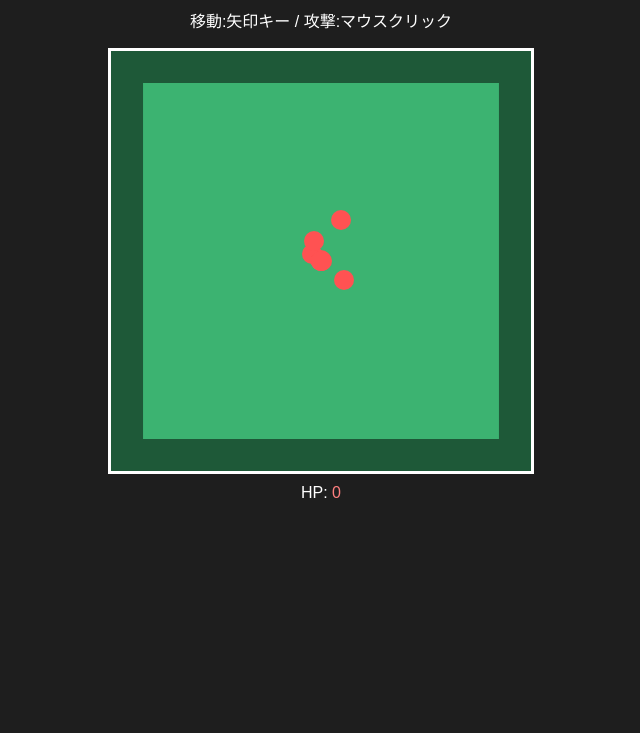
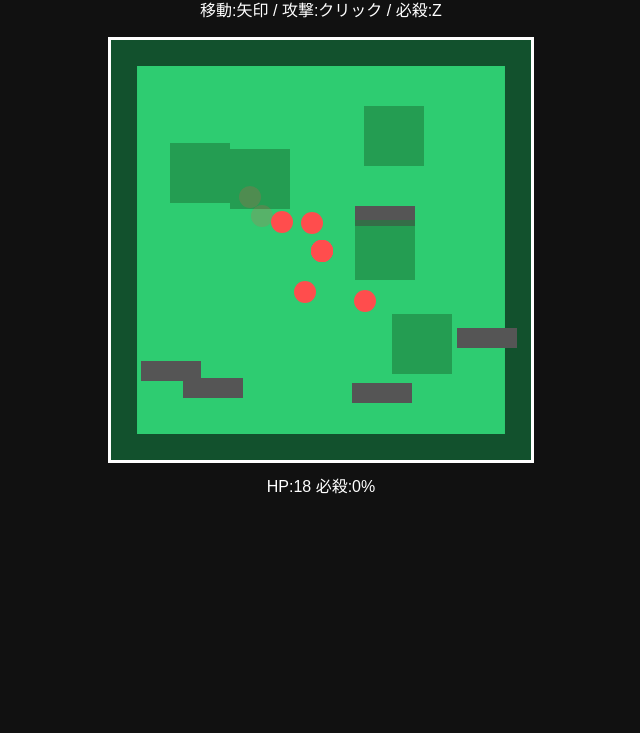
Before and after one commit to erizaverou/game, a plain HTML site: page index.html in a window 1280 px wide. Shown: the part 67-800 px from the top of the page, without its empty margins (319-959 px from the left). Drawn offline with Linux system fonts and the light colour scheme.

Commit message:
Update index.html

```diff
--- a/index.html
+++ b/index.html
@@ -2,84 +2,110 @@
 <html lang="ja">
 <head>
 <meta charset="UTF-8">
-<title>ブロスタ風バトロワ（強化版）</title>
+<title>ブロスタ風（ガチ版）</title>
 <style>
-body { margin:0; background:#1e1e1e; color:white; font-family:sans-serif; text-align:center; }
-#game { position:relative; margin:10px auto; width:420px; height:420px; background:#3cb371; border:3px solid #fff; overflow:hidden; }
-.player,.enemy { position:absolute; width:20px; height:20px; border-radius:50%; }
-.player { background:#00e5ff; }
-.enemy { background:#ff5252; }
-.bullet { position:absolute; width:6px; height:6px; background:yellow; border-radius:50%; }
-#ui { margin-top:5px; }
-#hp { color:#ff8080; }
+body{margin:0;background:#111;color:#fff;text-align:center;font-family:sans-serif;}
+#game{position:relative;margin:10px auto;width:420px;height:420px;background:#2ecc71;border:3px solid #fff;overflow:hidden;}
+.player,.enemy{position:absolute;width:22px;height:22px;border-radius:50%;}
+.player{background:#00e5ff;}
+.enemy{background:#ff4d4d;}
+.bullet{position:absolute;width:6px;height:6px;background:yellow;border-radius:50%;}
+.wall{position:absolute;background:#555;}
+.grass{position:absolute;background:#1e7f3f;opacity:0.6;}
+#ui{margin-top:5px;}
 </style>
 </head>
 <body>
-<h2>ブロスタ風バトロワ（強化版）</h2>
-<p>移動:矢印キー / 攻撃:マウスクリック</p>
+<h3>ブロスタ風（ほぼ再現）</h3>
+<p>移動:矢印 / 攻撃:クリック / 必殺:Z</p>
 <div id="game"></div>
-<div id="ui">HP: <span id="hp">100</span></div>
+<div id="ui">HP:<span id="hp">100</span> 必殺:<span id="ult">0</span>%</div>
 <script>
-const game = document.getElementById("game");
-const hpText = document.getElementById("hp");
+const game=document.getElementById("game");
+const hpText=document.getElementById("hp");
+const ultText=document.getElementById("ult");
 
-let player = { x:200, y:200, hp:100, el:null };
-let enemies = [];
-let bullets = [];
-let circleRadius = 200;
+let player={x:200,y:200,hp:100,ult:0,el:null};
+let enemies=[],bullets=[],walls=[],grass=[];
+let radius=200;
 
 function createPlayer(){
  let el=document.createElement("div"); el.className="player";
  game.appendChild(el); player.el=el;
 }
 
+function createMap(){
+ // 壁
+ for(let i=0;i<5;i++){
+  let el=document.createElement("div"); el.className="wall";
+  let w=60,h=20;
+  let x=Math.random()*360,y=Math.random()*360;
+  el.style.width=w+"px"; el.style.height=h+"px";
+  el.style.left=x+"px"; el.style.top=y+"px";
+  walls.push({x,y,w,h,el}); game.appendChild(el);
+ }
+ // 草
+ for(let i=0;i<5;i++){
+  let el=document.createElement("div"); el.className="grass";
+  let size=60;
+  let x=Math.random()*360,y=Math.random()*360;
+  el.style.width=size+"px"; el.style.height=size+"px";
+  el.style.left=x+"px"; el.style.top=y+"px";
+  grass.push({x,y,size,el}); game.appendChild(el);
+ }
+}
+
 function createEnemies(){
  for(let i=0;i<10;i++){
   let el=document.createElement("div"); el.className="enemy";
-    let type=i%3;
-    enemies.push({
-      x:Math.random()*380,
-      y:Math.random()*380,
-      speed:0.3+Math.random()*0.7,
-      hp:20+type*10,
-      el
-    });
+  enemies.push({x:Math.random()*380,y:Math.random()*380,hp:40,speed:0.5,el});
   game.appendChild(el);
  }
 }
 
-function shoot(mx,my){
-  let angle=Math.atan2(my-player.y, mx-player.x);
+function shoot(mx,my,spread=1,count=1){
+ for(let i=0;i<count;i++){
+  let angle=Math.atan2(my-player.y,mx-player.x)+(Math.random()-0.5)*spread;
   let el=document.createElement("div"); el.className="bullet";
   game.appendChild(el);
-  bullets.push({ x:player.x, y:player.y, dx:Math.cos(angle)*5, dy:Math.sin(angle)*5, el });
+  bullets.push({x:player.x,y:player.y,dx:Math.cos(angle)*6,dy:Math.sin(angle)*6,el});
+ }
+}
+
+function ult(){
+ if(player.ult<100) return;
+ player.ult=0;
+ shoot(player.x,player.y,Math.PI*2,20);
+}
+
+function collisionRect(px,py){
+ return walls.some(w=>px>w.x&&px<w.x+w.w&&py>w.y&&py<w.y+w.h);
+}
+
+function inGrass(px,py){
+ return grass.some(g=>px>g.x&&px<g.x+g.size&&py>g.y&&py<g.y+g.size);
 }
 
 function update(){
-  // 安全地帯縮小
-  circleRadius -= 0.02;
-
+ radius-=0.01;
  player.el.style.left=player.x+"px";
  player.el.style.top=player.y+"px";
 
-  // 円外ダメージ
-  let cx=210, cy=210;
-  let dist=Math.hypot(player.x-cx, player.y-cy);
-  if(dist>circleRadius) player.hp-=0.1;
+ let cx=210,cy=210;
+ if(Math.hypot(player.x-cx,player.y-cy)>radius) player.hp-=0.1;
 
  enemies.forEach((e,ei)=>{
+  let dx=player.x-e.x,dy=player.y-e.y,d=Math.hypot(dx,dy);
+  e.x+=dx/d*e.speed; e.y+=dy/d*e.speed;
+
+  if(inGrass(e.x,e.y)&&!inGrass(player.x,player.y)) e.el.style.opacity=0.2;
+  else e.el.style.opacity=1;
+
+  if(d<15) player.hp-=0.2;
+  if(e.hp<=0){game.removeChild(e.el);enemies.splice(ei,1);player.ult+=20;}
+
   e.el.style.left=e.x+"px";
   e.el.style.top=e.y+"px";
-
-    let dx=player.x-e.x, dy=player.y-e.y;
-    let d=Math.hypot(dx,dy);
-    e.x+=dx/d*e.speed;
-    e.y+=dy/d*e.speed;
-
-    // 接触ダメージ
-    if(d<15) player.hp-=0.3;
-
-    if(e.hp<=0){ game.removeChild(e.el); enemies.splice(ei,1); }
  });
 
  bullets.forEach((b,bi)=>{
@@ -87,43 +113,46 @@ function update(){
   b.el.style.left=b.x+"px";
   b.el.style.top=b.y+"px";
 
+  if(collisionRect(b.x,b.y)){
+   game.removeChild(b.el); bullets.splice(bi,1); return;
+  }
+
   enemies.forEach(e=>{
-      let d=Math.hypot(b.x-e.x,b.y-e.y);
-      if(d<10){ e.hp-=10; }
+   if(Math.hypot(b.x-e.x,b.y-e.y)<10){ e.hp-=10; player.ult+=5; }
   });
 
   if(b.x<0||b.x>420||b.y<0||b.y>420){
-      game.removeChild(b.el);
-      bullets.splice(bi,1);
+   game.removeChild(b.el); bullets.splice(bi,1);
   }
  });
 
-  hpText.textContent=Math.max(0,Math.floor(player.hp));
+ hpText.textContent=Math.floor(player.hp);
+ ultText.textContent=Math.min(100,Math.floor(player.ult));
 
-  if(player.hp<=0){ alert("ゲームオーバー"); location.reload(); }
-  if(enemies.length===0){ alert("勝利！"); location.reload(); }
+ if(player.hp<=0){alert("ゲームオーバー");location.reload();}
+ if(enemies.length===0){alert("勝利！");location.reload();}
 
-  drawCircle();
+ game.style.boxShadow=`inset 0 0 0 ${420-radius*2}px rgba(0,0,0,0.6)`;
  requestAnimationFrame(update);
 }
 
-function drawCircle(){
-  game.style.boxShadow=`inset 0 0 0 ${420-circleRadius*2}px rgba(0,0,0,0.5)`;
-}
-
 window.addEventListener("keydown",e=>{
-  if(e.key==="ArrowUp") player.y-=5;
-  if(e.key==="ArrowDown") player.y+=5;
-  if(e.key==="ArrowLeft") player.x-=5;
-  if(e.key==="ArrowRight") player.x+=5;
+ let nx=player.x,ny=player.y;
+ if(e.key==="ArrowUp") ny-=5;
+ if(e.key==="ArrowDown") ny+=5;
+ if(e.key==="ArrowLeft") nx-=5;
+ if(e.key==="ArrowRight") nx+=5;
+ if(!collisionRect(nx,ny)){player.x=nx;player.y=ny;}
+ if(e.key==="z"||e.key==="Z") ult();
 });
 
 game.addEventListener("click",e=>{
-  const rect=game.getBoundingClientRect();
-  shoot(e.clientX-rect.left, e.clientY-rect.top);
+ let r=game.getBoundingClientRect();
+ shoot(e.clientX-r.left,e.clientY-r.top,0.3,3);
 });
 
 createPlayer();
+createMap();
 createEnemies();
 update();
 </script>
```
Lines whose indentation alone changed are shown as unchanged.
